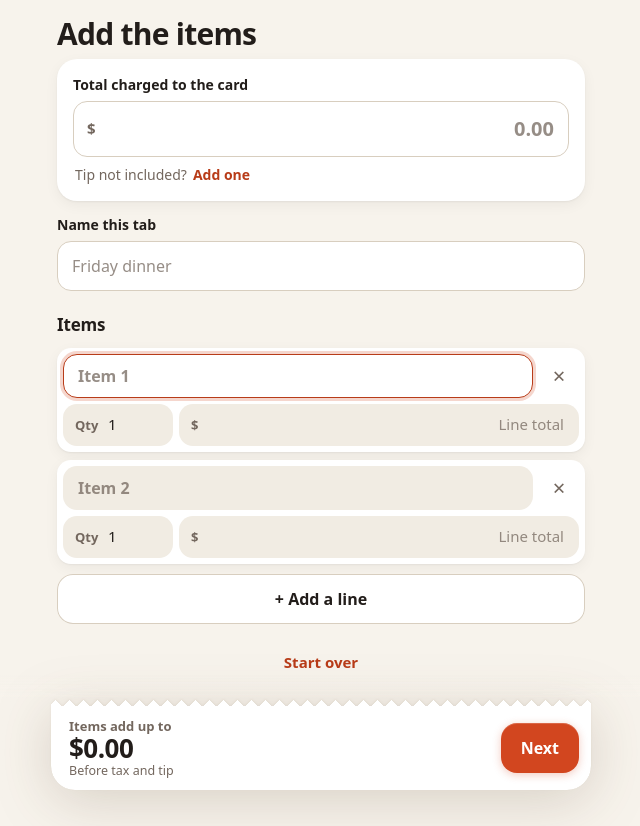
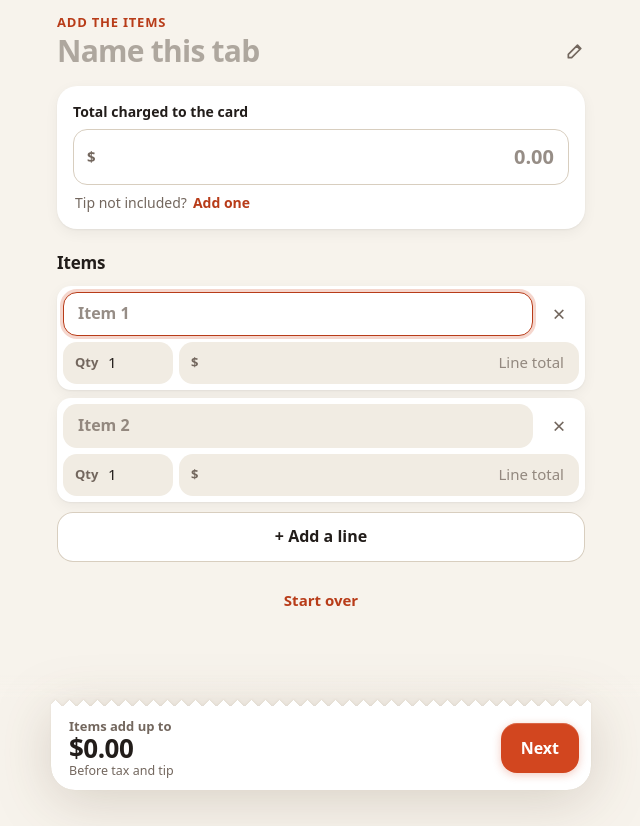
Before and after one commit to ndroidappple/tab-splitter, a website with bundled scripts: page public/index.html in a window 1280 px wide. Both pictures are taken after a click on the button "Type the items instead". Shown: the whole page, without its empty margins (319-959 px from the left). After the commit the page ends 800 px from the top, so only its background shows below. Built offline with nearby package versions, Linux system fonts and the light colour scheme.

Commit message:
Make the tab's name the page title on the receipt screen
The name sat between the total and the items. It's now the big heading,
filled with the restaurant when scanned and editable in place, with a
pencil to say so. "Check the receipt" moves to the small label above it.

Co-Authored-By: Claude Opus 5.5 <noreply@anthropic.com>
Claude-Session: https://claude.ai/code/session_01QzjG8uCgu3qEJ8tcmyRxSv

```diff
--- a/public/app.mjs
+++ b/public/app.mjs
@@ -374,13 +374,16 @@ function refreshTip() {
   const line = $('#tipLine'); if (line) setHTML(line, tipLine());
   app.querySelectorAll('[data-act="tippct"]').forEach((b) => b.setAttribute('aria-pressed', String(String(S.tipPct) === b.dataset.v)));
 }
+// The tab's name is the page title, so it reads as named the moment it's scanned; the pencil says it can change.
+const PENCIL = '<svg viewBox="0 0 24 24" aria-hidden="true"><path d="M4 20h4L19 9l-4-4L4 16v4zM14 6l4 4" fill="none" stroke="currentColor" stroke-width="2" stroke-linecap="round" stroke-linejoin="round"/></svg>';
 function renderReview() {
   const rc = S.receipt || {};
   const notes = [];
   if (rc.gratuity) notes.push(`This receipt already includes a ${fmt(Math.round(rc.gratuity * 100))} gratuity, so no extra tip is needed.`);
   if (rc.tip && rc.tip_included_in_total === false) notes.push(`Includes the ${fmt(Math.round(rc.tip * 100))} tip written below the total.`);
   app.innerHTML = `
-    <h1>${S.receipt ? 'Check the receipt' : 'Add the items'}</h1>
+    <p class="eyebrow">${S.receipt ? 'Check the receipt' : 'Add the items'}</p>
+    <label class="title-edit"><input id="tTitle" class="h1-in" value="${esc(S.title)}" placeholder="Name this tab" maxlength="60" autocomplete="off" autocapitalize="words" enterkeyhint="done" aria-label="Tab name">${PENCIL}</label>
     ${S.photo ? `<button type="button" class="photo-btn" data-act="photo"><img src="${S.photo}" alt=""><span><b>See the receipt</b><small class="muted">Tap to compare</small></span>${CHEV}</button>` : ''}
     <div class="card totals">
       <label class="f" for="charge" style="margin-top:0">${S.tipIn === 'no' ? 'Receipt total' : 'Total charged to the card'}</label>
@@ -389,8 +392,6 @@ function renderReview() {
       <div id="tipBox">${tipBox()}</div>
       <div id="reviewStatus" role="status" aria-live="polite">${reviewStatus()}</div>
     </div>
-    <label class="f" for="tTitle">Name this tab</label>
-    <input id="tTitle" class="in" value="${esc(S.title)}" placeholder="Friday dinner" maxlength="60" autocomplete="off">
     <h2>Items</h2>
     <div class="items-edit" id="itemsEdit">${S.items.map(itemRow).join('')}</div>
     <button type="button" class="btn ghost wide add-line" data-act="addline">+ Add a line</button>
--- a/public/index.html
+++ b/public/index.html
@@ -55,6 +55,14 @@ button,a{-webkit-tap-highlight-color:transparent}
 /* Header: frosted, so the page slides under it. */
 .top{position:sticky;top:0;z-index:4;padding-top:env(safe-area-inset-top);background:color-mix(in srgb,var(--bg) 82%,transparent);-webkit-backdrop-filter:saturate(1.6) blur(16px);backdrop-filter:saturate(1.6) blur(16px);border-bottom:1px solid color-mix(in srgb,var(--line) 70%,transparent)}
 /* Setup screens drop the bar; only a blurred strip stays under the status bar so scrolled content doesn't run into the clock. */
+/* The tab's name as the page title, editable in place. */
+.title-edit{display:flex;align-items:center;gap:10px;margin:0 0 14px;padding-bottom:4px;box-shadow:0 2px 0 transparent;transition:box-shadow 160ms;cursor:text}
+.title-edit:focus-within{box-shadow:0 2px 0 var(--accent)}
+.h1-in{flex:1;min-width:0;border:0;background:none;padding:0;margin:0;color:var(--ink);font:800 30px/1.15 ui-rounded,'SF Pro Rounded',system-ui,-apple-system,'Segoe UI',Roboto,sans-serif;letter-spacing:-.025em;text-overflow:ellipsis}
+.h1-in::placeholder{color:color-mix(in srgb,var(--muted) 55%,transparent)}
+.h1-in:focus,.h1-in:focus-visible{outline:none}
+.title-edit svg{flex:none;width:20px;height:20px;color:var(--muted);transition:opacity 140ms}
+.title-edit:focus-within svg{opacity:0}
 body.bare .top{border-bottom-color:transparent}
 body.bare .top-in{display:none}
 body.bare .wrap{padding-top:12px}
```
